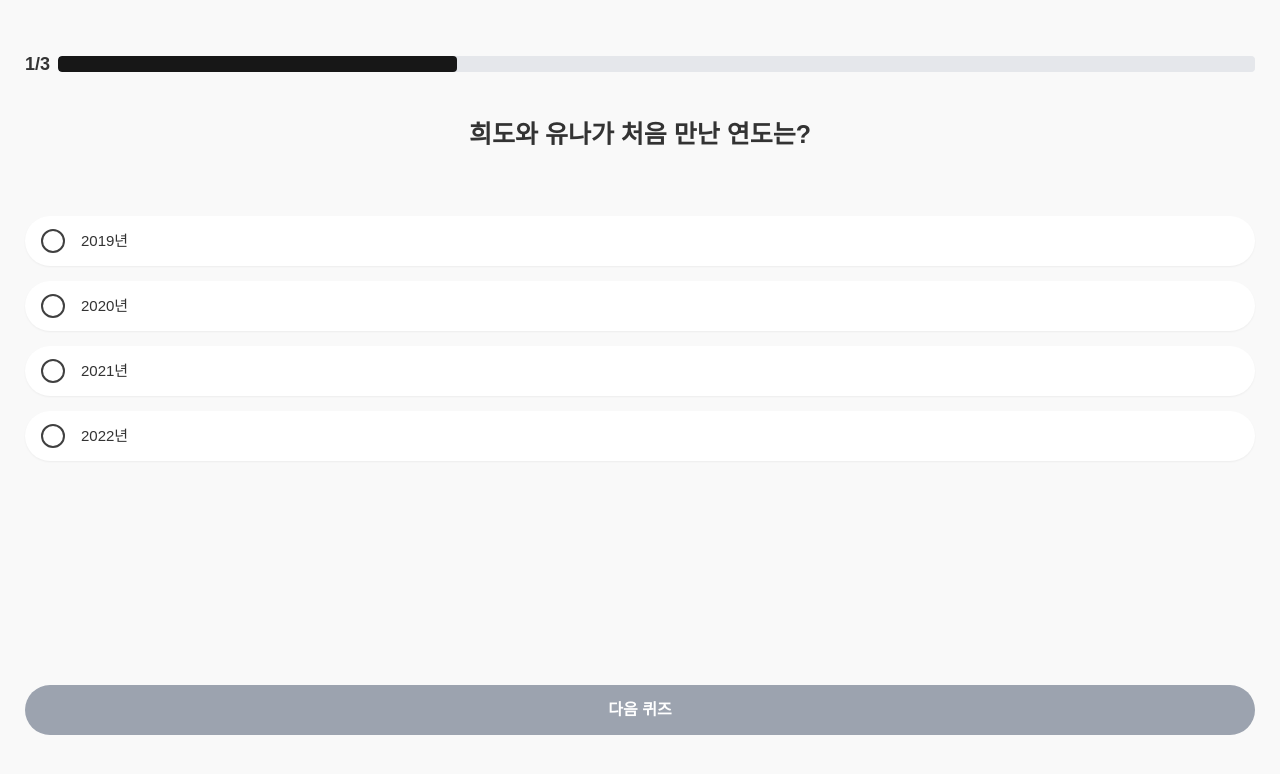
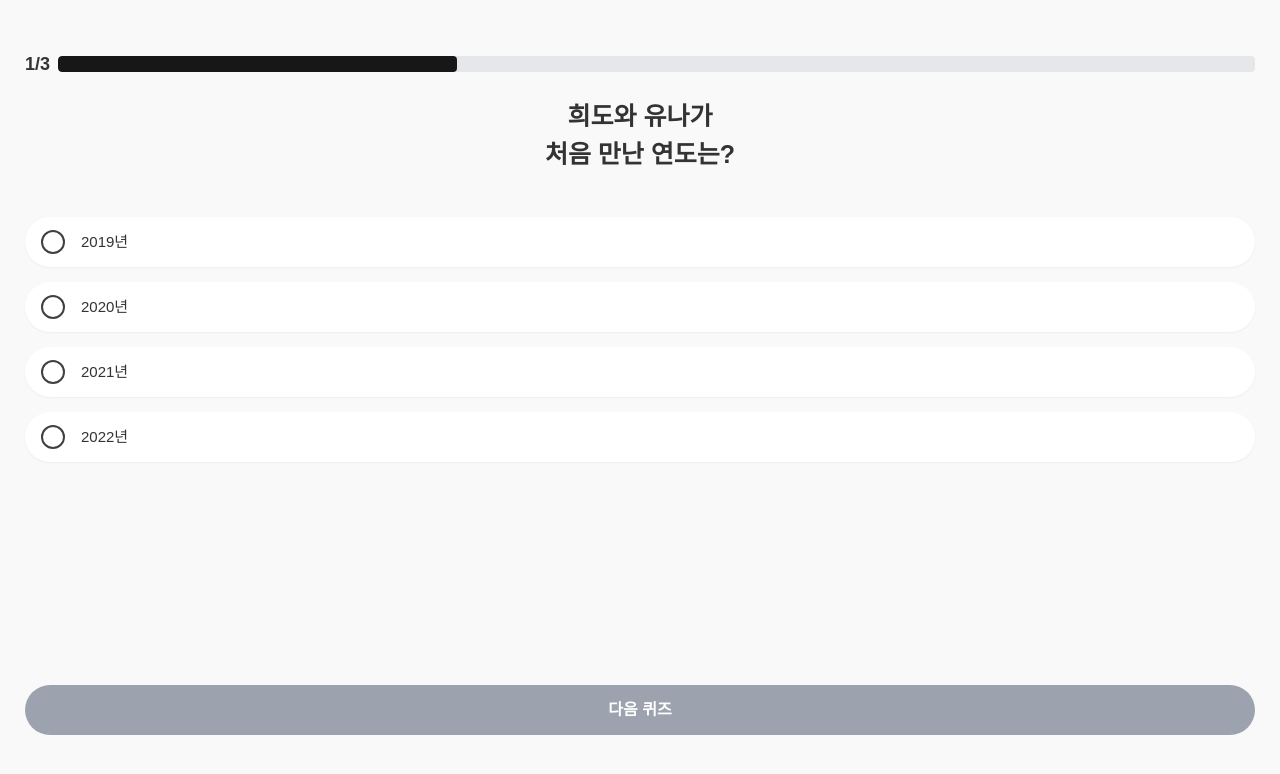
Before and after one commit to SMJ426/yoona-wedding-quiz, a Next.js app: page /quiz/main in a window 1280 px wide. Shown: the top 774 px of the page. Built offline with nearby package versions, Linux system fonts and the light colour scheme; a web font is replaced by a local one.

Commit message:
fix: 퀴즈 문구 수정

```diff
--- a/src/components/quiz/QuizQuestion.tsx
+++ b/src/components/quiz/QuizQuestion.tsx
@@ -6,7 +6,7 @@ type Props = {
 
 const QuizQuestion: React.FC<Props> = ({ questionsData }) => {
   return (
-    <div className=" flex items-center justify-center w-full h-[100px] font-extrabold text-[25px] text-center">
+    <div className="whitespace-pre-line flex items-center justify-center w-full h-[100px] font-extrabold text-[25px] text-center">
       <h3>{questionsData}</h3>
     </div>
   );
--- a/src/data/quizData.ts
+++ b/src/data/quizData.ts
@@ -2,18 +2,18 @@ import { QuizItem } from './quizType';
 
 export const quizData: QuizItem[] = [
   {
-    question: '희도와 유나가 처음 만난 연도는?',
+    question: '희도와 유나가\n처음 만난 연도는?',
     options: ['2019년', '2020년', '2021년', '2022년'],
     answerIndex: 1,
   },
   {
-    question: '희도와 유나가 신혼여행 가려는 나라는?',
+    question: '희도와 유나가\n신혼여행 가려는 나라는?',
     options: ['미국', '호주', '스페인', '이탈리아'],
 
     answerIndex: 1,
   },
   {
-    question: '희도의 프로포즈에 대한 유나의 첫마디는?',
+    question: '희도의 프로포즈에 대한\n유나의 첫마디는?',
     options: [
       '어멋! 감동이야 ㅠㅠ',
       '내 대답은 yes야!',
```
